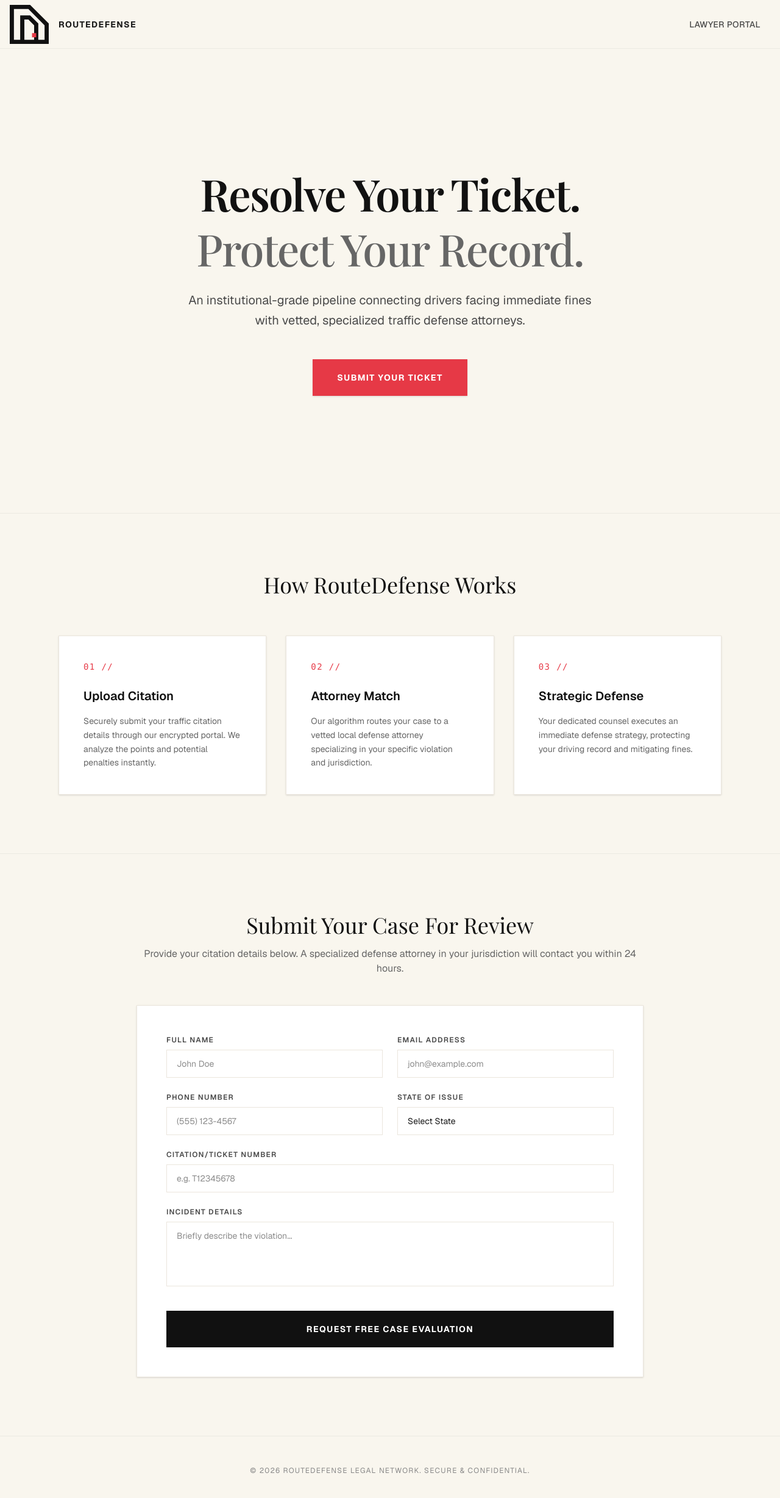
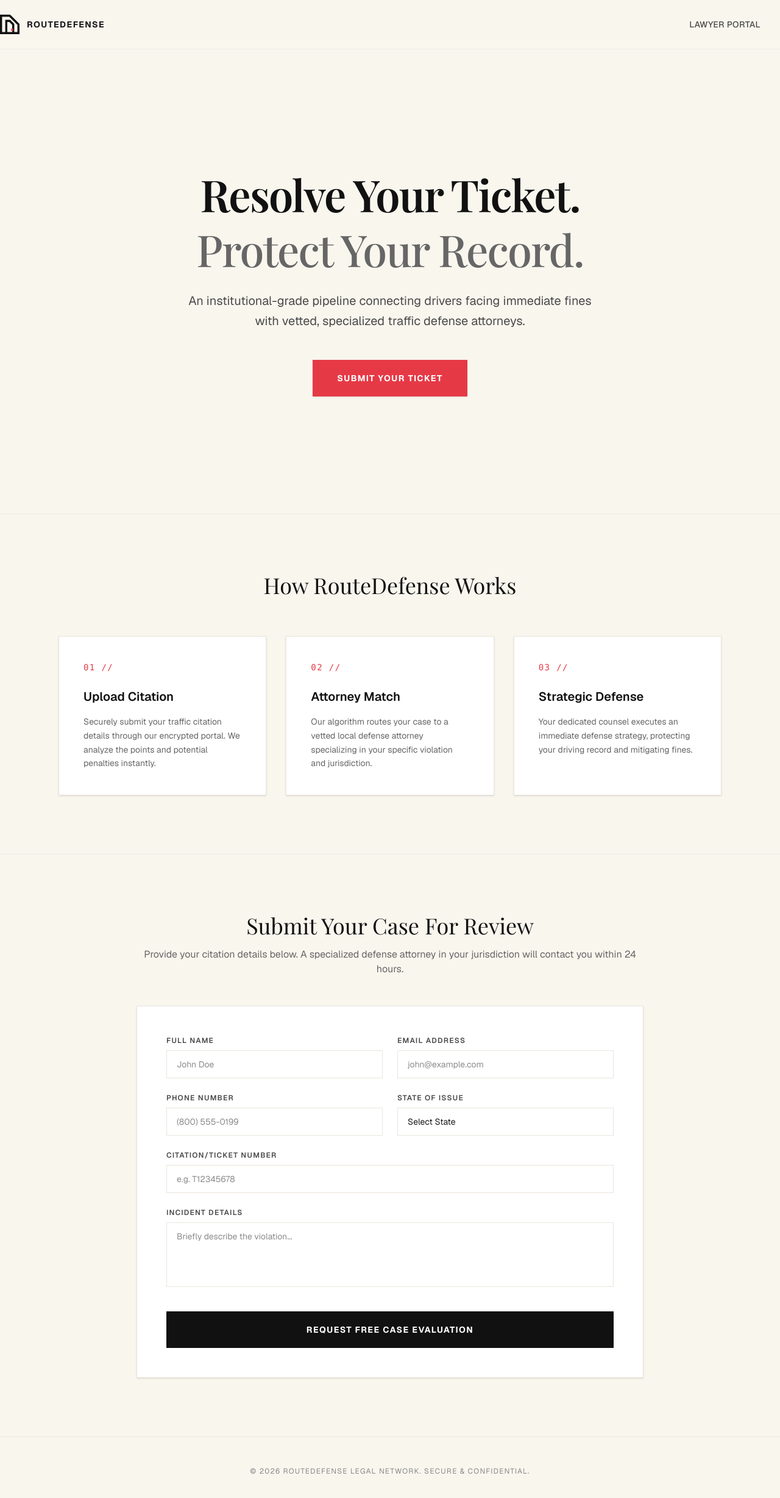
Before and after one commit to engnrhussein/routedefense, a Next.js app in the folder app-codebase/: page / in a window 1280 px wide. Shown: the top 2456 px of the page at 61% size. Built offline with nearby package versions, Linux system fonts and the light colour scheme; a web font is replaced by a local one.

Commit message:
feat: make form interactive, add loading states, fix header logo size

```diff
--- a/app-codebase/src/app/page.tsx
+++ b/app-codebase/src/app/page.tsx
@@ -1,13 +1,60 @@
+"use client";
+
 import Image from "next/image";
 import Link from "next/link";
+import { useState } from "react";
 
 export default function Home() {
+  const [formStatus, setFormStatus] = useState<"idle" | "loading" | "success" | "error">("idle");
+
+  const handleSubmit = async (e: React.FormEvent<HTMLFormElement>) => {
+    e.preventDefault();
+    setFormStatus("loading");
+
+    const form = e.currentTarget;
+    const formData = new FormData(form);
+
+    try {
+      const response = await fetch("https://api.web3forms.com/submit", {
+        method: "POST",
+        body: formData,
+      });
+
+      if (response.ok) {
+        setFormStatus("success");
+      } else {
+        setFormStatus("error");
+      }
+    } catch (error) {
+      setFormStatus("error");
+    }
+  };
+
   return (
-    <div className="min-h-screen font-[family-name:var(--font-geist-sans)] flex flex-col">
-      {/* Header */}
-      <header className="px-8 py-4 flex items-center justify-between border-b border-black/5 bg-[#F9F6EE] sticky top-0 z-50 h-[80px]">
-        <Link href="/" className="flex items-center gap-4 -ml-4">
-          <Image src="/logo.svg" alt="RouteDefense Logo" width={64} height={64} className="w-16 h-16" />
+    <div className="min-h-screen font-[family-name:var(--font-geist-sans)] flex flex-col relative">
+      {/* Full Page Loading Overlay */}
+      {formStatus === "loading" && (
+        <div className="fixed inset-0 z-[100] bg-[#FDFBF7]/90 backdrop-blur-sm flex flex-col items-center justify-center">
+          <div className="relative flex items-center justify-center">
+            {/* Spinning Circle */}
+            <div className="absolute w-24 h-24 border-4 border-[#EBE6DD] border-t-[#E63946] rounded-full animate-spin"></div>
+            {/* Skeleton Logo */}
+            <svg xmlns="http://www.w3.org/2000/svg" viewBox="-12 -12 224 224" className="w-12 h-12 opacity-80">
+              <path d="M 0 200 L 0 0 L 100 0 L 200 100 L 200 200 Z" fill="none" stroke="#111111" strokeWidth="24" strokeLinejoin="miter" />
+              <path d="M 60 200 L 60 60 L 100 60 L 140 100 L 140 200" fill="none" stroke="#111111" strokeWidth="24" strokeLinejoin="miter" />
+              <rect x="116" y="150" width="24" height="24" fill="#E63946" />
+            </svg>
+          </div>
+          <p className="mt-8 font-bold tracking-widest text-sm uppercase text-[#1A1A1A] animate-pulse">
+            Encrypting & Submitting Case...
+          </p>
+        </div>
+      )}
+
+      {/* Header - Fixed Padding & Sizing */}
+      <header className="pl-0 pr-8 py-6 flex items-center justify-between border-b border-black/5 bg-[#F9F6EE] sticky top-0 z-50">
+        <Link href="/" className="flex items-center gap-3">
+          <Image src="/logo.svg" alt="RouteDefense Logo" width={32} height={32} className="w-8 h-8" />
           <span className="font-bold tracking-widest text-sm uppercase text-[#1A1A1A]">RouteDefense</span>
         </Link>
         <nav className="flex items-center">
@@ -82,12 +129,24 @@ export default function Home() {
               </p>
             </div>
 
-            <div className="bg-white p-8 md:p-12 border border-[#EBE6DD] shadow-sm">
-              <form action="https://api.web3forms.com/submit" method="POST" className="space-y-6">
+            <div className="bg-white p-8 md:p-12 border border-[#EBE6DD] shadow-sm relative">
+              {formStatus === "success" ? (
+                <div className="text-center py-16 animate-in fade-in duration-500">
+                  <div className="w-16 h-16 bg-[#F9F6EE] rounded-full flex items-center justify-center mx-auto mb-6">
+                    <svg className="w-8 h-8 text-[#2A9D8F]" fill="none" stroke="currentColor" viewBox="0 0 24 24">
+                      <path strokeLinecap="round" strokeLinejoin="round" strokeWidth="2" d="M5 13l4 4L19 7" />
+                    </svg>
+                  </div>
+                  <h3 className="font-[family-name:var(--font-playfair)] text-3xl text-[#2A9D8F] mb-4">
+                    Case Successfully Submitted
+                  </h3>
+                  <p className="text-[#4A4A4A] max-w-md mx-auto leading-relaxed">
+                    Thank you. Your citation has been securely encrypted and routed. A specialized defense attorney will review your file and contact you shortly.
+                  </p>
+                </div>
+              ) : (
+                <form onSubmit={handleSubmit} className="space-y-6">
                   <input type="hidden" name="access_key" value="8afa92c0-e6bd-4cee-a464-ada76b23b0aa" />
-
-                {/* Optional: Redirect back to site after submission (you can change this URL) */}
-                <input type="hidden" name="redirect" value="https://routedefense.pages.dev" />
                   <input type="hidden" name="subject" value="New RouteDefense Ticket Submission" />
                   <input type="checkbox" name="botcheck" className="hidden" style={{ display: "none" }} />
 
@@ -105,7 +164,7 @@ export default function Home() {
                   <div className="grid grid-cols-1 md:grid-cols-2 gap-6">
                     <div className="flex flex-col gap-2">
                       <label htmlFor="phone" className="text-xs font-semibold tracking-widest uppercase text-[#4A4A4A]">Phone Number</label>
-                    <input type="tel" name="phone" id="phone" required className="border border-[#EBE6DD] bg-white px-4 py-3 text-sm focus:outline-none focus:border-[#E63946] transition-colors" placeholder="(555) 123-4567" />
+                      <input type="tel" name="phone" id="phone" required className="border border-[#EBE6DD] bg-white px-4 py-3 text-sm focus:outline-none focus:border-[#E63946] transition-colors" placeholder="(800) 555-0199" />
                     </div>
                     <div className="flex flex-col gap-2">
                       <label htmlFor="state" className="text-xs font-semibold tracking-widest uppercase text-[#4A4A4A]">State of Issue</label>
@@ -123,13 +182,20 @@ export default function Home() {
 
                   <div className="flex flex-col gap-2">
                     <label htmlFor="details" className="text-xs font-semibold tracking-widest uppercase text-[#4A4A4A]">Incident Details</label>
-                  <textarea name="details" id="details" rows={4} className="border border-[#EBE6DD] bg-white px-4 py-3 text-sm focus:outline-none focus:border-[#E63946] transition-colors resize-none" placeholder="Briefly describe the violation..."></textarea>
+                    <textarea name="details" id="details" rows={4} required className="border border-[#EBE6DD] bg-white px-4 py-3 text-sm focus:outline-none focus:border-[#E63946] transition-colors resize-none" placeholder="Briefly describe the violation..."></textarea>
                   </div>
 
-                <button type="submit" className="w-full bg-[#111111] hover:bg-[#E63946] text-white px-10 py-5 text-sm font-bold tracking-widest uppercase transition-colors duration-300 mt-4">
+                  {formStatus === "error" && (
+                    <p className="text-[#E63946] text-sm font-semibold">
+                      An error occurred while submitting your case. Please try again.
+                    </p>
+                  )}
+
+                  <button type="submit" disabled={formStatus === "loading"} className="w-full bg-[#111111] hover:bg-[#E63946] text-white px-10 py-5 text-sm font-bold tracking-widest uppercase transition-colors duration-300 mt-4 disabled:opacity-50">
                     Request Free Case Evaluation
                   </button>
                 </form>
+              )}
             </div>
           </div>
         </section>
```
Lines whose indentation alone changed are shown as unchanged.
